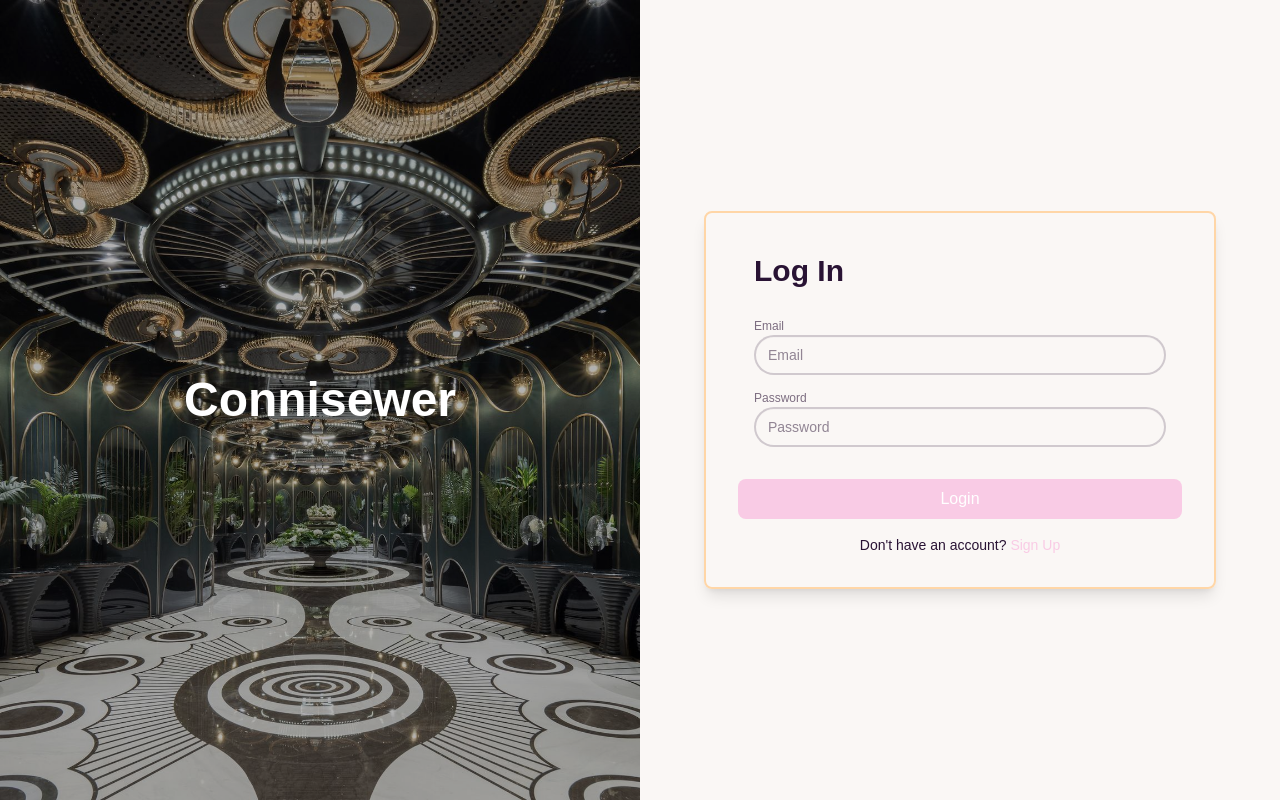
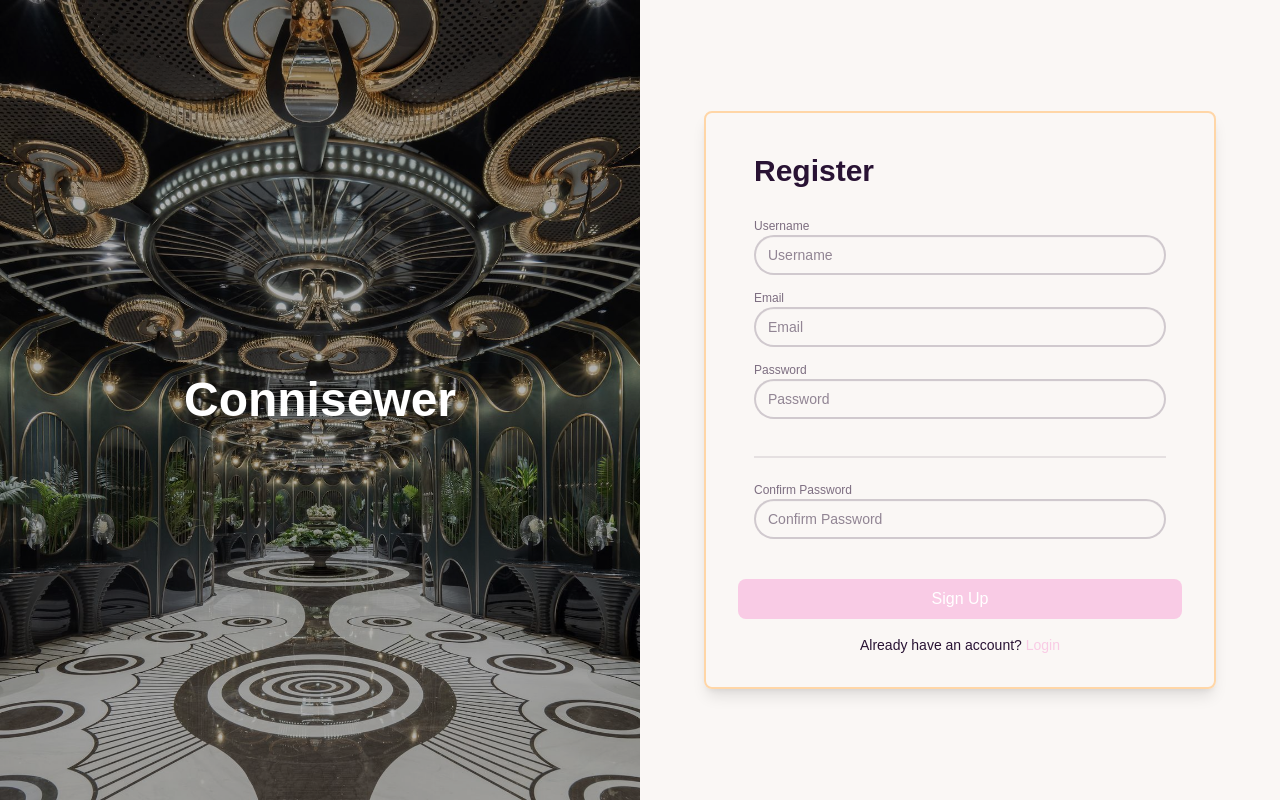
Before and after one commit to joshi-hahahaha/connisewer-frontend, a Next.js app: page /auth in a window 1280 px wide. Built offline with nearby package versions, Linux system fonts and the light colour scheme.

Commit message:
IMP: conditional sign up login form.

```diff
--- a/src/app/auth/page.tsx
+++ b/src/app/auth/page.tsx
@@ -2,10 +2,22 @@
 
 import { API } from "@/constants";
 import { useRouter } from "next/navigation";
-import { useState } from "react";
+import { useEffect, useState } from "react";
+import { useSearchParams } from "next/navigation";
 
 const AuthPage = () => {
-  const [isLogin, setIsLogin] = useState(true);
+  const searchParams = useSearchParams();
+  const type = searchParams.get("type");
+
+  const [isLogin, setIsLogin] = useState<boolean>(true);
+
+  useEffect(() => {
+    if (type === "login") {
+      setIsLogin(true);
+    } else {
+      setIsLogin(false);
+    }
+  }, [type]);
   const [formData, setFormData] = useState({
     username: "",
     email: "",
--- a/src/components/navbar/Navbar.tsx
+++ b/src/components/navbar/Navbar.tsx
@@ -61,13 +61,13 @@ function Navbar() {
           <>
             <button
               onClick={() => router.push("/auth?type=login")}
-              className="mr-4"
+              className="btn btn-primary"
             >
               Login
             </button>
             <button
-              onClick={() => router.push("/auth?type=signup")}
-              className="bg-blue-500 text-white px-4 py-2 rounded"
+              onClick={() => router.push("/auth?type=register")}
+              className="btn btn-secondary"
             >
               Sign Up
             </button>
```
